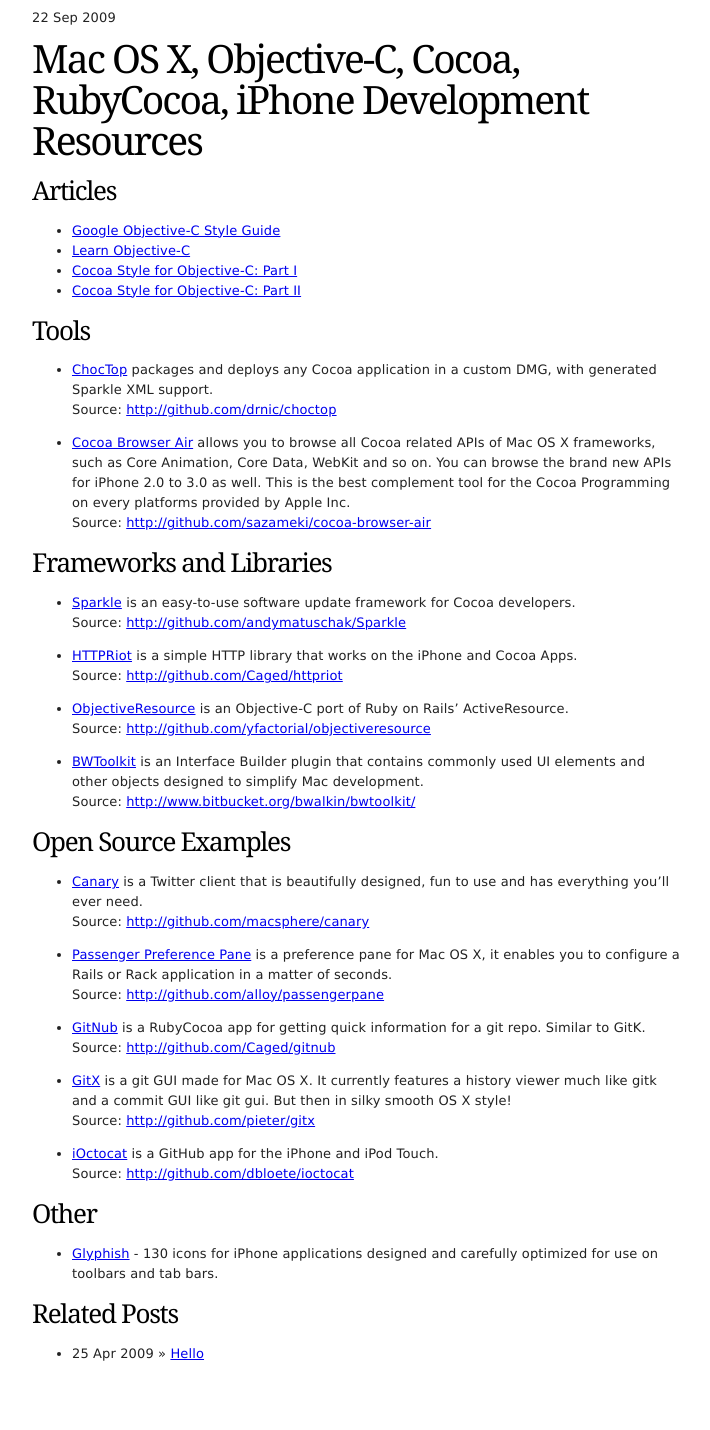
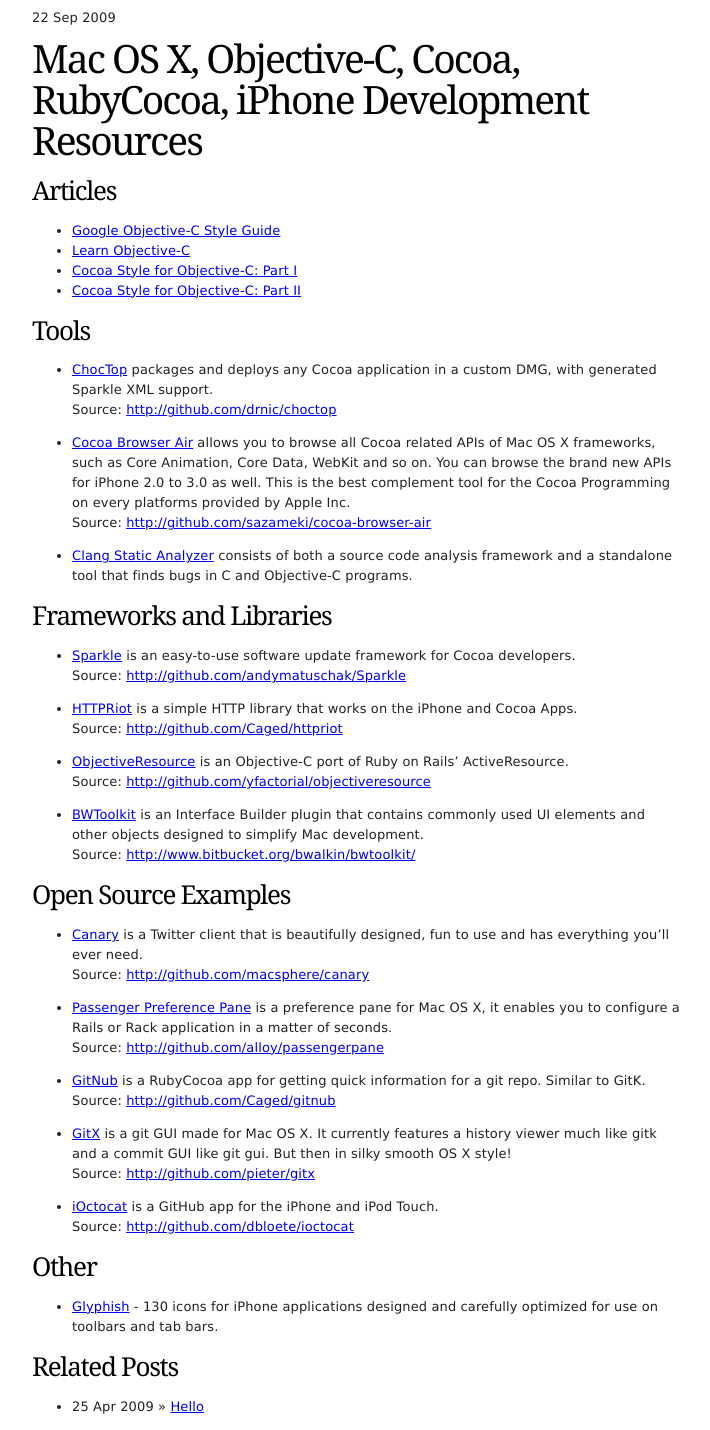
Before and after one commit to denis/denis.github.com, a Jekyll site: the page built from _posts/2009-09-22-mac-os-x-objective-c-cocoa-rubycocoa-iphone-development-resources.markdown, in a window 1280 px wide. Shown: the whole page, without its empty margins (283-993 px from the left). Built offline with Jekyll 4.4.1, drawn with Linux system fonts in a browser that asks for light colours; comment, search, counter and statistics services are not loaded; before the commit the page ends 1377 px from its top, so only the background shows below that.

Commit message:
Added Clang Static Analyzer to Cocoa post.

```diff
--- a/_posts/2009-09-22-mac-os-x-objective-c-cocoa-rubycocoa-iphone-development-resources.markdown
+++ b/_posts/2009-09-22-mac-os-x-objective-c-cocoa-rubycocoa-iphone-development-resources.markdown
@@ -17,6 +17,8 @@
 
 * [Cocoa Browser Air](http://numata.designed.jp/en/programming/cocoa-browser-air.html) allows you to browse all Cocoa related APIs of Mac OS X frameworks, such as Core Animation, Core Data, WebKit and so on. You can browse the brand new APIs for iPhone 2.0 to 3.0 as well. This is the best complement tool for the Cocoa Programming on every platforms provided by Apple Inc.
 Source: [http://github.com/sazameki/cocoa-browser-air](http://github.com/sazameki/cocoa-browser-air)
+
+* [Clang Static Analyzer](http://clang-analyzer.llvm.org/) consists of both a source code analysis framework and a standalone tool that finds bugs in C and Objective-C programs.
 
 ## Frameworks and Libraries
 
```
